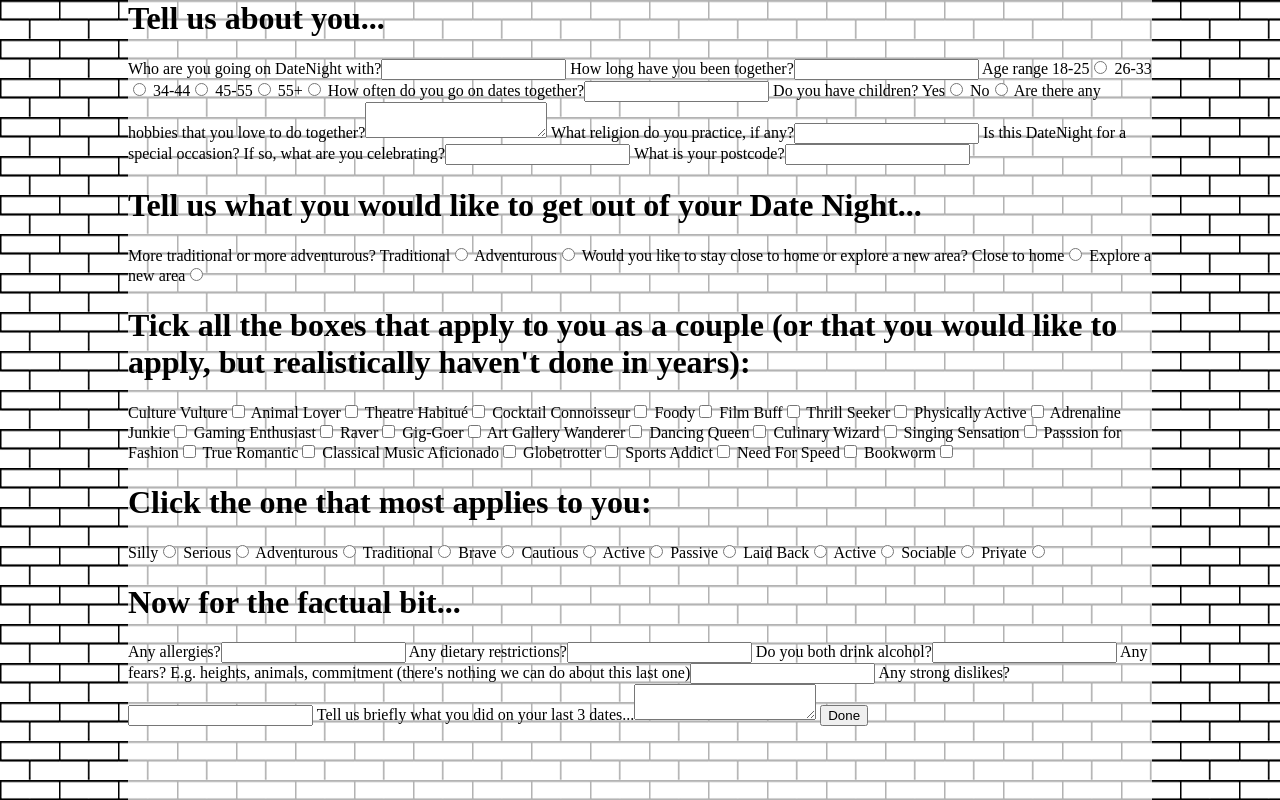
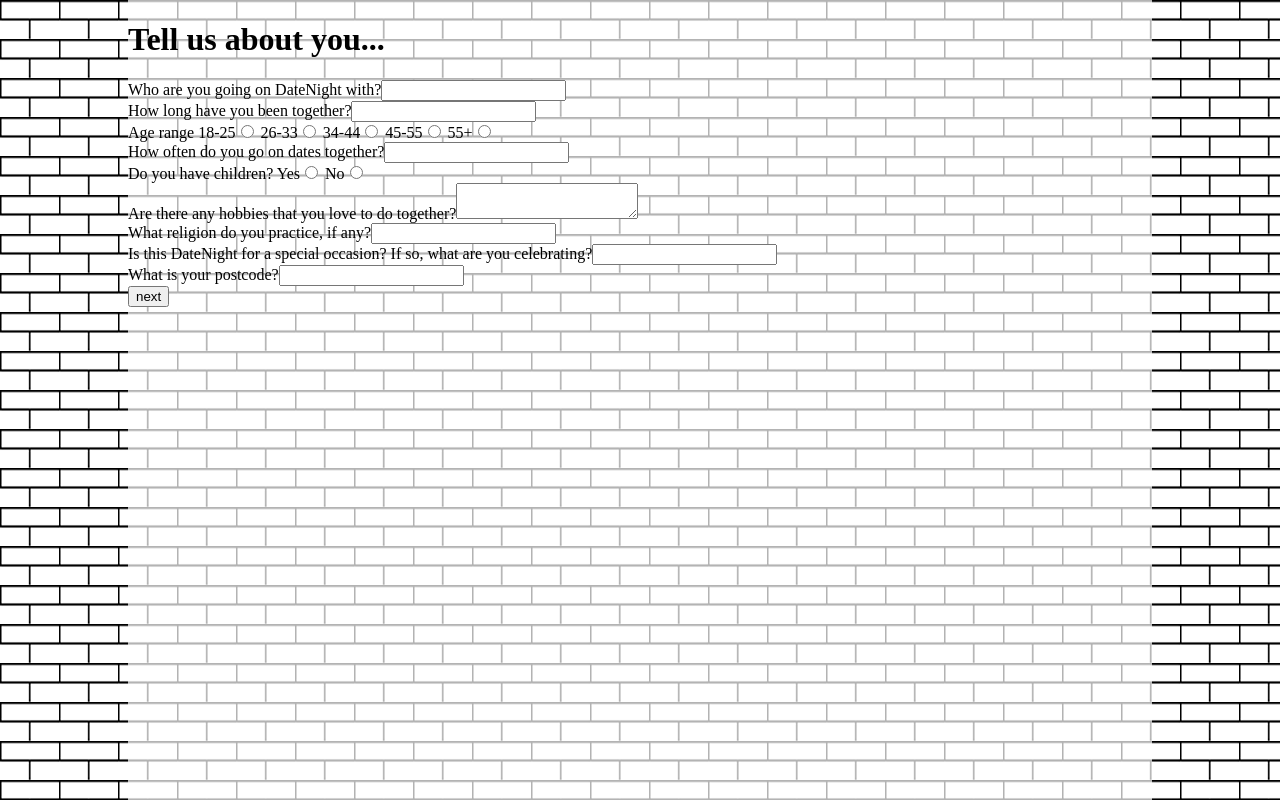
Before and after one commit to scubbo/datenight, a PHP site: page /register in a window 1280 px wide. Run offline with PHP 8.4, Linux system fonts and the light colour scheme.

Commit message:
More logic in questionnaire
* You can click headings to move to them
* Basic validation on data entry

```diff
--- /dev/null
+++ b/src/html/assets/register.css
@@ -0,0 +1,15 @@
+.questionContainerDiv {
+  display:none;
+}
+
+#div1 {
+  display: block;
+}
+
+#div1 h1 {
+  display:inline-block; // To let the popup be in the right place
+}
+
+#popup {
+  display:none;
+}
--- a/src/html/register/index.php
+++ b/src/html/register/index.php
@@ -3,51 +3,58 @@
 <?php
   include '../../php/headImport.php';
 ?>
+<link rel='stylesheet' type='text/css' href='/assets/register.css' />
 </head>
 
 <body>
 
 <script type='text/javascript'>
   $(document).ready(function() {
-    $('#submitButton').click(function() {
-      $.post(
-        '/cgi-bin/register.py',
-        {
-          'data': $('form').serialize()
-        })
-    });
   });
 </script>
 <div id="main">
 <div id="body">
 <form>
+<div id='div1' class='questionContainerDiv currentDiv'>
   <h1>Tell us about you...</h1>
-<label for="whoWith">Who are you going on DateNight with?</label><input type="text" name="whoWith" />
-<label for="howLongTogether">How long have you been together?</label><input type="text" name="howLongTogether" />
+  <span id='popup'>&lt;----- If you want to go back to an already-completed section, you can click the header (like here)</span>
+  <div id='questions1' class='questionDiv'>
+    <label for="whoWith">Who are you going on DateNight with?</label><input type="text" name="whoWith" /><br/>
+    <label for="howLongTogether">How long have you been together?</label><input type="text" name="howLongTogether" /><br/>
     <span>Age range</span>
     <label for="18radio">18-25</label><input type="radio" name="ageRange" value="18" id="18radio" />
     <label for="26radio">26-33</label><input type="radio" name="ageRange" value="26" id="26radio" />
     <label for="34radio">34-44</label><input type="radio" name="ageRange" value="34" id="34radio" />
     <label for="45radio">45-55</label><input type="radio" name="ageRange" value="45" id="45radio" />
-<label for="55radio">55+</label><input type="radio" name="ageRange" value="55" id="55radio" />
-<label for="howOften">How often do you go on dates together?</label><input type="text" name="howOften" />
+    <label for="55radio">55+</label><input type="radio" name="ageRange" value="55" id="55radio" /><br/>
+    <label for="howOften">How often do you go on dates together?</label><input type="text" name="howOften" /><br/>
     <span>Do you have children?</span>
     <label for="childrenYes">Yes</label><input type="radio" name="children" value="true" id="childrenYes" />
-<label for="childrenNo">No</label><input type="radio" name="children" value="false" id="childrenNo" />
-<label for="hobbies">Are there any hobbies that you love to do together?</label><textarea name="hobbies"></textarea>
-<label for="religion">What religion do you practice, if any?</label><input type="text" name="religion" />
-<label for="occasion">Is this DateNight for a special occasion? If so, what are you celebrating?</label><input type="text" name="occasion" />
-<label for="postcode">What is your postcode?</label><input type="text" name="postcode" />
+    <label for="childrenNo">No</label><input type="radio" name="children" value="false" id="childrenNo" /><br/>
+    <label for="hobbies">Are there any hobbies that you love to do together?</label><textarea name="hobbies"></textarea><br/>
+    <label for="religion">What religion do you practice, if any?</label><input type="text" name="religion" /><br/>
+    <label for="occasion">Is this DateNight for a special occasion? If so, what are you celebrating?</label><input type="text" name="occasion" /><br/>
+    <label for="postcode">What is your postcode?</label><input type="text" name="postcode" /><br/>
+    <input type='button' value='next' data-buttonNum='1' class='nextButton' />
+  </div>
+</div>
 
+<div id='div2' class='questionContainerDiv'>
   <h1>Tell us what you would like to get out of your Date Night...</h1>
-<span>More traditional or more adventurous?<span>
+  <div id='questions2' class='questionDiv'>
+    <span>More traditional or more adventurous?</span>
     <label for="traditional">Traditional</label><input type="radio" name="traditionalAdventurous" value="traditional" id="traditional" />
-<label for="adventurous">Adventurous</label><input type="radio" name="traditionalAdventurous" value="adventurous" id="adventurous" />
+    <label for="adventurous">Adventurous</label><input type="radio" name="traditionalAdventurous" value="adventurous" id="adventurous" /><br/>
     <span>Would you like to stay close to home or explore a new area?</span>
     <label for="close">Close to home</label><input type="radio" name="closeOrFar" value="close" id="close" />
     <label for="far">Explore a new area</label><input type="radio" name="closeOrFar" value="far" id="far" />
+    <input type='button' value='next' data-buttonNum='2' class='nextButton' />
+  </div>
+</div>
 
+<div id='div3' class='questionContainerDiv'>
   <h1>Tick all the boxes that apply to you as a couple (or that you would like to apply, but realistically haven't done in years):</h1>
+  <div id='questions3' class='questionDiv'>
     <label for="culture">Culture Vulture</label><input type="checkbox" name="interests" value="culture" id="culture" />
     <label for="animals">Animal Lover</label><input type="checkbox" name="interests" value="animals" id="animals" />
     <label for="theatre">Theatre Habitu&eacute;</label><input type="checkbox" name="interests" value="theatre" id="theatre" />
@@ -71,30 +78,123 @@
     <label for="sports">Sports Addict</label><input type="checkbox" name="interests" value="sports" id="sports" />
     <label for="speed">Need For Speed</label><input type="checkbox" name="interests" value="speed" id="speed" />
     <label for="books">Bookworm</label><input type="checkbox" name="interests" value="books" id="books" />
+    <input type='button' value='next' data-buttonNum='3' class='nextButton' />
+  </div>
+</div>
 
+<div id='div4' class='questionContainerDiv'>
   <h1>Click the one that most applies to you:</h1>
+  <div id='questions4' class='questionDiv'>
     <label for="silly">Silly</label><input type="radio" name="sillySerious" value="silly" id="silly" />
-<label for="serious">Serious</label><input type="radio" name="sillySerious" value="serious" id="serious" />
+    <label for="serious">Serious</label><input type="radio" name="sillySerious" value="serious" id="serious" /><br/>
     <label for="adventurous">Adventurous</label><input type="radio" name="adventurousTraditional" value="adventurous" id="adventuous" />
-<label for="traditional">Traditional</label><input type="radio" name="adventurousTraditional" value="traditional" id="traditional" />
+    <label for="traditional">Traditional</label><input type="radio" name="adventurousTraditional" value="traditional" id="traditional" /><br/>
     <label for="brave">Brave</label><input type="radio" name="braveCautious" value="brave" id="brave" />
-<label for="cautious">Cautious</label><input type="radio" name="braveCautious" value="cautious" id="cautious" />
+    <label for="cautious">Cautious</label><input type="radio" name="braveCautious" value="cautious" id="cautious" /><br/>
     <label for="active">Active</label><input type="radio" name="activePassive" value="active" id="active" />
-<label for="passive">Passive</label><input type="radio" name="activePassive" value="passive" id="passive" />
+    <label for="passive">Passive</label><input type="radio" name="activePassive" value="passive" id="passive" /><br/>
     <label for="laidBack">Laid Back</label><input type="radio" name="laidBackActive" value="laidBack" id="laidBack" />
-<label for="activeNotLaidBack">Active</label><input type="radio" name="laidBackActive" value="activeNotLaidBack" id="activeNotLaidBack" />
+    <label for="activeNotLaidBack">Active</label><input type="radio" name="laidBackActive" value="activeNotLaidBack" id="activeNotLaidBack" /><br/>
     <label for="sociable">Sociable</label><input type="radio" name="sociablePrivate" value="sociable" id="sociable" />
     <label for="private">Private</label><input type="radio" name="sociablePrivate" value="private" id="private" />
+    <input type='button' value='next' data-buttonNum='4' class='nextButton' />
+  </div>
+</div>
 
+<div id='div5' class='questionContainerDiv'>
   <h1>Now for the factual bit...</h1>
+  <div id='questions5' class='questionDiv'>
     <label for="allergies">Any allergies?</label><input type="text" name="allergies" />
     <label for="dietary">Any dietary restrictions?</label><input type="text" name="dietary" />
     <label for="alcohol">Do you both drink alcohol?</label><input type="text" name="alcohol" />
     <label for="fears">Any fears? E.g. heights, animals, commitment (there's nothing we can do about this last one)</label><input type="text" name="fears" />
     <label for="dislikes">Any strong dislikes?</label><input type="text" name="dislikes" />
     <label for="lastDates">Tell us briefly what you did on your last 3 dates...</label><textarea name="lastDates"></textarea>
-<input type="button" value="Done" id="submitButton" />
+  </div>
+  <input type="button" value="Done" data-buttonNum='5' id="submitButton" />
+</div>
+
 </form>
+
+<script type='text/javascript'>
+  $(document).ready(function() {
+
+    $('.nextButton').click(function() {
+      if(shouldContinue($(this))) {
+        parentQuestionDiv = $(this).parent();
+        parentQuestionDiv.slideUp();
+        parentQuestionDiv.parent().removeClass('currentDiv');
+        nextDiv = parentQuestionDiv.parent().next();
+        nextDiv.slideDown();
+        nextDiv.addClass('currentDiv');
+        $(this).hide();
+        if ($(this).attr('data-buttonNum') == '1') {
+          $('#popup').fadeIn().delay(1000).fadeOut();
+        }
+      }
+    })
+
+    $('h1').click(function() {
+      if (!$(this).parent().hasClass('currentDiv')) {
+        $('.currentDiv > .questionDiv').slideUp();
+        $('.currentDiv').removeClass('currentDiv');
+        $(this).parent().addClass('currentDiv');
+        $(this).siblings('.questionDiv').slideDown();
+      }
+    });
+
+    $('#submitButton').click(function() {
+      if (shouldContinue($(this))) {
+        $.post(
+          '/cgi-bin/register.py',
+          {
+            'data': $('form').serialize()
+          })
+      }
+    });
+});
+
+  // Validates the section of the form in question,
+  // and returns whether user should be allowed to continue
+  function shouldContinue(e) {
+    if (e.attr('data-buttonNum') == '1') {
+      radios = ['ageRange','children'];
+      other = ['whoWith','howLongTogether','howOften','hobbies','religion','occasion','postcode']
+    }
+
+    if (e.attr('data-buttonNum') == '2') {
+      radios = ['traditionalAdventurous','closeOrFar'];
+      other = []
+    }
+
+    if (e.attr('data-buttonNum') == '3') {
+      radios = ['interests'];
+      other = []
+    }
+
+    if (e.attr('data-buttonNum') == '4') {
+      radios = ['sillySerious','adventurousTraditional','braveCautious','activePassive','laidBackActive','sociablePrivate'];
+      other = []
+    }
+
+    if (e.attr('data-buttonNum') == '5') {
+      radios = [];
+      other = ['allergies','dietary','alcohol','fears','dislikes','lastDates']
+    }
+
+    if (!(
+          (radios.length == 0 || radios.map(function(i){return $('[name=' + i + ']:checked').val();}).reduce(function(l,r) {return l && r;})) &&
+          (other.length == 0 || other.map(function(i){return $('[name=' + i + ']').val();}).reduce(function(l,r) {return l && r;}))
+        )) {
+      setTimeout(function() {alert("Whoops! You missed some data!");}, 1);
+      return false;
+    } else {
+      return true;
+    }
+  }
+
+</script>
+
 </div>
 </div>
 </body>
```
Lines whose indentation alone changed are shown as unchanged.
